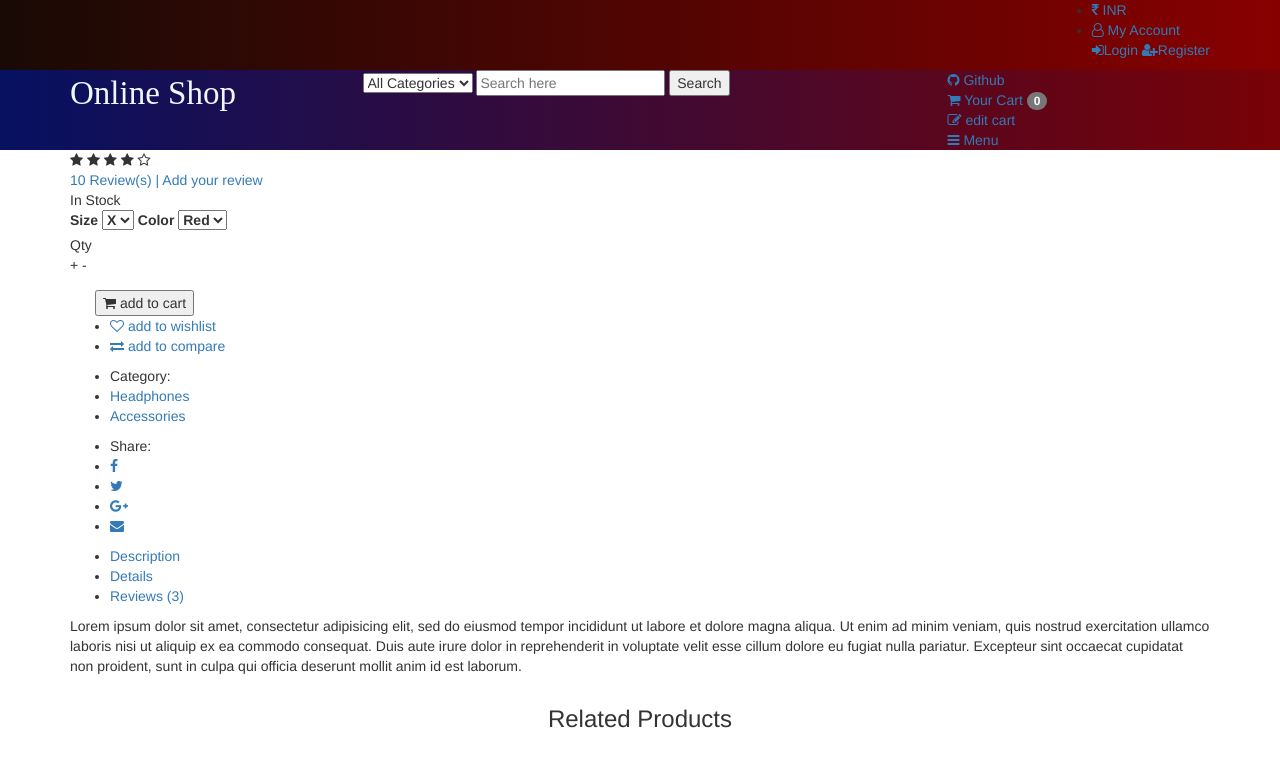
After one commit to ShilpaAgarwal/online_shopping, a PHP site: page /product.php in a window 1280 px wide. The commit adds this page. Shown: the top 767 px of the page. Run offline with PHP 8.4, Linux system fonts and the light colour scheme; some libraries are stand-ins or nearby versions.

Commit message:
Added product.php

```diff
--- /dev/null
+++ b/product.php
@@ -0,0 +1,384 @@
+<?php
+include "header.php";
+?>
+		<!-- /BREADCRUMB -->
+		<script type="text/javascript">
+			jQuery(document).ready(function($) {
+				$(".scroll").click(function(event){
+					event.preventDefault();
+					$('html,body').animate({scrollTop:$(this.hash).offset().top},900);
+				});
+			});
+</script>
+		<script>
+
+    (function (global) {
+	if(typeof (global) === "undefined")
+	{
+		throw new Error("window is undefined");
+	}
+    var _hash = "!";
+    var noBackPlease = function () {
+        global.location.href += "#";
+		// making sure we have the fruit available for juice....
+		// 50 milliseconds for just once do not cost much (^__^)
+        global.setTimeout(function () {
+            global.location.href += "!";
+        }, 50);
+    };
+	// Earlier we had setInerval here....
+    global.onhashchange = function () {
+        if (global.location.hash !== _hash) {
+            global.location.hash = _hash;
+        }
+    };
+    global.onload = function () {
+		noBackPlease();
+		// disables backspace on page except on input fields and textarea..
+		document.body.onkeydown = function (e) {
+            var elm = e.target.nodeName.toLowerCase();
+            if (e.which === 8 && (elm !== 'input' && elm  !== 'textarea')) {
+                e.preventDefault();
+            }
+            // stopping event bubbling up the DOM tree..
+            e.stopPropagation();
+        };
+    };
+})(window);
+</script>
+
+		<!-- SECTION -->
+		<div class="section main main-raised">
+			<!-- container -->
+			<div class="container">
+				<!-- row -->
+				<div class="row">
+					<!-- Product main img -->
+
+					<div class="col-md-5">
+						<div class="product-details">
+							<div>
+								<div class="product-rating">
+									<i class="fa fa-star"></i>
+									<i class="fa fa-star"></i>
+									<i class="fa fa-star"></i>
+									<i class="fa fa-star"></i>
+									<i class="fa fa-star-o"></i>
+								</div>
+								<a class="review-link" href="#review-form">10 Review(s) | Add your review</a>
+							</div>
+							<div>
+								<span class="product-available">In Stock</span>
+							</div>
+
+							<div class="product-options">
+								<label>
+									Size
+									<select class="input-select">
+										<option value="0">X</option>
+									</select>
+								</label>
+								<label>
+									Color
+									<select class="input-select">
+										<option value="0">Red</option>
+									</select>
+								</label>
+							</div>
+
+							<div class="add-to-cart">
+								<div class="qty-label">
+									Qty
+									<div class="input-number">
+
+										<span class="qty-up">+</span>
+										<span class="qty-down">-</span>
+									</div>
+								</div>
+								<div class="btn-group" style="margin-left: 25px; margin-top: 15px">
+								<button class="add-to-cart-btn" pid="'.$row['product_id'].'"  id="product" ><i class="fa fa-shopping-cart"></i> add to cart</button>
+                                </div>
+
+
+							</div>
+
+							<ul class="product-btns">
+								<li><a href="#"><i class="fa fa-heart-o"></i> add to wishlist</a></li>
+								<li><a href="#"><i class="fa fa-exchange"></i> add to compare</a></li>
+							</ul>
+
+							<ul class="product-links">
+								<li>Category:</li>
+								<li><a href="#">Headphones</a></li>
+								<li><a href="#">Accessories</a></li>
+							</ul>
+
+							<ul class="product-links">
+								<li>Share:</li>
+								<li><a href="#"><i class="fa fa-facebook"></i></a></li>
+								<li><a href="#"><i class="fa fa-twitter"></i></a></li>
+								<li><a href="#"><i class="fa fa-google-plus"></i></a></li>
+								<li><a href="#"><i class="fa fa-envelope"></i></a></li>
+							</ul>
+
+						</div>
+					</div>
+
+
+					<!-- /Product main img -->
+
+					<!-- Product thumb imgs -->
+
+
+
+					<!-- /Product thumb imgs -->
+
+					<!-- Product details -->
+
+					<!-- /Product details -->
+
+					<!-- Product tab -->
+					<div class="col-md-12">
+						<div id="product-tab">
+							<!-- product tab nav -->
+							<ul class="tab-nav">
+								<li class="active"><a data-toggle="tab" href="#tab1">Description</a></li>
+								<li><a data-toggle="tab" href="#tab2">Details</a></li>
+								<li><a data-toggle="tab" href="#tab3">Reviews (3)</a></li>
+							</ul>
+							<!-- /product tab nav -->
+
+							<!-- product tab content -->
+							<div class="tab-content">
+								<!-- tab1  -->
+								<div id="tab1" class="tab-pane fade in active">
+									<div class="row">
+										<div class="col-md-12">
+											<p>Lorem ipsum dolor sit amet, consectetur adipisicing elit, sed do eiusmod tempor incididunt ut labore et dolore magna aliqua. Ut enim ad minim veniam, quis nostrud exercitation ullamco laboris nisi ut aliquip ex ea commodo consequat. Duis aute irure dolor in reprehenderit in voluptate velit esse cillum dolore eu fugiat nulla pariatur. Excepteur sint occaecat cupidatat non proident, sunt in culpa qui officia deserunt mollit anim id est laborum.</p>
+										</div>
+									</div>
+								</div>
+								<!-- /tab1  -->
+
+								<!-- tab2  -->
+								<div id="tab2" class="tab-pane fade in">
+									<div class="row">
+										<div class="col-md-12">
+											<p>Lorem ipsum dolor sit amet, consectetur adipisicing elit, sed do eiusmod tempor incididunt ut labore et dolore magna aliqua. Ut enim ad minim veniam, quis nostrud exercitation ullamco laboris nisi ut aliquip ex ea commodo consequat. Duis aute irure dolor in reprehenderit in voluptate velit esse cillum dolore eu fugiat nulla pariatur. Excepteur sint occaecat cupidatat non proident, sunt in culpa qui officia deserunt mollit anim id est laborum.</p>
+										</div>
+									</div>
+								</div>
+								<!-- /tab2  -->
+
+								<!-- tab3  -->
+								<div id="tab3" class="tab-pane fade in">
+									<div class="row">
+										<!-- Rating -->
+										<div class="col-md-3">
+											<div id="rating">
+												<div class="rating-avg">
+													<span>4.5</span>
+													<div class="rating-stars">
+														<i class="fa fa-star"></i>
+														<i class="fa fa-star"></i>
+														<i class="fa fa-star"></i>
+														<i class="fa fa-star"></i>
+														<i class="fa fa-star-o"></i>
+													</div>
+												</div>
+												<ul class="rating">
+													<li>
+														<div class="rating-stars">
+															<i class="fa fa-star"></i>
+															<i class="fa fa-star"></i>
+															<i class="fa fa-star"></i>
+															<i class="fa fa-star"></i>
+															<i class="fa fa-star"></i>
+														</div>
+														<div class="rating-progress">
+															<div style="width: 80%;"></div>
+														</div>
+														<span class="sum">3</span>
+													</li>
+													<li>
+														<div class="rating-stars">
+															<i class="fa fa-star"></i>
+															<i class="fa fa-star"></i>
+															<i class="fa fa-star"></i>
+															<i class="fa fa-star"></i>
+															<i class="fa fa-star-o"></i>
+														</div>
+														<div class="rating-progress">
+															<div style="width: 60%;"></div>
+														</div>
+														<span class="sum">2</span>
+													</li>
+													<li>
+														<div class="rating-stars">
+															<i class="fa fa-star"></i>
+															<i class="fa fa-star"></i>
+															<i class="fa fa-star"></i>
+															<i class="fa fa-star-o"></i>
+															<i class="fa fa-star-o"></i>
+														</div>
+														<div class="rating-progress">
+															<div></div>
+														</div>
+														<span class="sum">0</span>
+													</li>
+													<li>
+														<div class="rating-stars">
+															<i class="fa fa-star"></i>
+															<i class="fa fa-star"></i>
+															<i class="fa fa-star-o"></i>
+															<i class="fa fa-star-o"></i>
+															<i class="fa fa-star-o"></i>
+														</div>
+														<div class="rating-progress">
+															<div></div>
+														</div>
+														<span class="sum">0</span>
+													</li>
+													<li>
+														<div class="rating-stars">
+															<i class="fa fa-star"></i>
+															<i class="fa fa-star-o"></i>
+															<i class="fa fa-star-o"></i>
+															<i class="fa fa-star-o"></i>
+															<i class="fa fa-star-o"></i>
+														</div>
+														<div class="rating-progress">
+															<div></div>
+														</div>
+														<span class="sum">0</span>
+													</li>
+												</ul>
+											</div>
+										</div>
+										<!-- /Rating -->
+
+										<!-- Reviews -->
+										<div class="col-md-6">
+											<div id="reviews">
+												<ul class="reviews">
+													<li>
+														<div class="review-heading">
+															<h5 class="name">John</h5>
+															<p class="date">27 DEC 2018, 8:0 PM</p>
+															<div class="review-rating">
+																<i class="fa fa-star"></i>
+																<i class="fa fa-star"></i>
+																<i class="fa fa-star"></i>
+																<i class="fa fa-star"></i>
+																<i class="fa fa-star-o empty"></i>
+															</div>
+														</div>
+														<div class="review-body">
+															<p>Lorem ipsum dolor sit amet, consectetur adipisicing elit, sed do eiusmod tempor incididunt ut labore et dolore magna aliqua</p>
+														</div>
+													</li>
+													<li>
+														<div class="review-heading">
+															<h5 class="name">John</h5>
+															<p class="date">27 DEC 2018, 8:0 PM</p>
+															<div class="review-rating">
+																<i class="fa fa-star"></i>
+																<i class="fa fa-star"></i>
+																<i class="fa fa-star"></i>
+																<i class="fa fa-star"></i>
+																<i class="fa fa-star-o empty"></i>
+															</div>
+														</div>
+														<div class="review-body">
+															<p>Lorem ipsum dolor sit amet, consectetur adipisicing elit, sed do eiusmod tempor incididunt ut labore et dolore magna aliqua</p>
+														</div>
+													</li>
+													<li>
+														<div class="review-heading">
+															<h5 class="name">John</h5>
+															<p class="date">27 DEC 2018, 8:0 PM</p>
+															<div class="review-rating">
+																<i class="fa fa-star"></i>
+																<i class="fa fa-star"></i>
+																<i class="fa fa-star"></i>
+																<i class="fa fa-star"></i>
+																<i class="fa fa-star-o empty"></i>
+															</div>
+														</div>
+														<div class="review-body">
+															<p>Lorem ipsum dolor sit amet, consectetur adipisicing elit, sed do eiusmod tempor incididunt ut labore et dolore magna aliqua</p>
+														</div>
+													</li>
+												</ul>
+												<ul class="reviews-pagination">
+													<li class="active">1</li>
+													<li><a href="#">2</a></li>
+													<li><a href="#">3</a></li>
+													<li><a href="#">4</a></li>
+													<li><a href="#"><i class="fa fa-angle-right"></i></a></li>
+												</ul>
+											</div>
+										</div>
+										<!-- /Reviews -->
+
+										<!-- Review Form -->
+										<div class="col-md-3 mainn">
+											<div id="review-form">
+												<form class="review-form">
+													<input class="input" type="text" placeholder="Your Name">
+													<input class="input" type="email" placeholder="Your Email">
+													<textarea class="input" placeholder="Your Review"></textarea>
+													<div class="input-rating">
+														<span>Your Rating: </span>
+														<div class="stars">
+															<input id="star5" name="rating" value="5" type="radio"><label for="star5"></label>
+															<input id="star4" name="rating" value="4" type="radio"><label for="star4"></label>
+															<input id="star3" name="rating" value="3" type="radio"><label for="star3"></label>
+															<input id="star2" name="rating" value="2" type="radio"><label for="star2"></label>
+															<input id="star1" name="rating" value="1" type="radio"><label for="star1"></label>
+														</div>
+													</div>
+													<button class="primary-btn">Submit</button>
+												</form>
+											</div>
+										</div>
+										<!-- /Review Form -->
+									</div>
+								</div>
+								<!-- /tab3  -->
+							</div>
+							<!-- /product tab content  -->
+						</div>
+					</div>
+					<!-- /product tab -->
+				</div>
+				<!-- /row -->
+			</div>
+			<!-- /container -->
+		</div>
+		<!-- /SECTION -->
+
+		<!-- Section -->
+		<div class="section main main-raised">
+			<!-- container -->
+			<div class="container">
+				<!-- row -->
+				<div class="row">
+
+					<div class="col-md-12">
+						<div class="section-title text-center">
+							<h3 class="title">Related Products</h3>
+
+						</div>
+				<!-- /row -->
+
+			</div>
+			<!-- /container -->
+		</div>
+		<!-- /Section -->
+
+		<!-- NEWSLETTER -->
+
+		<!-- /NEWSLETTER -->
+
+		<!-- FOOTER -->
```
Also changed, not shown: body.php (+14 -122 lines).
